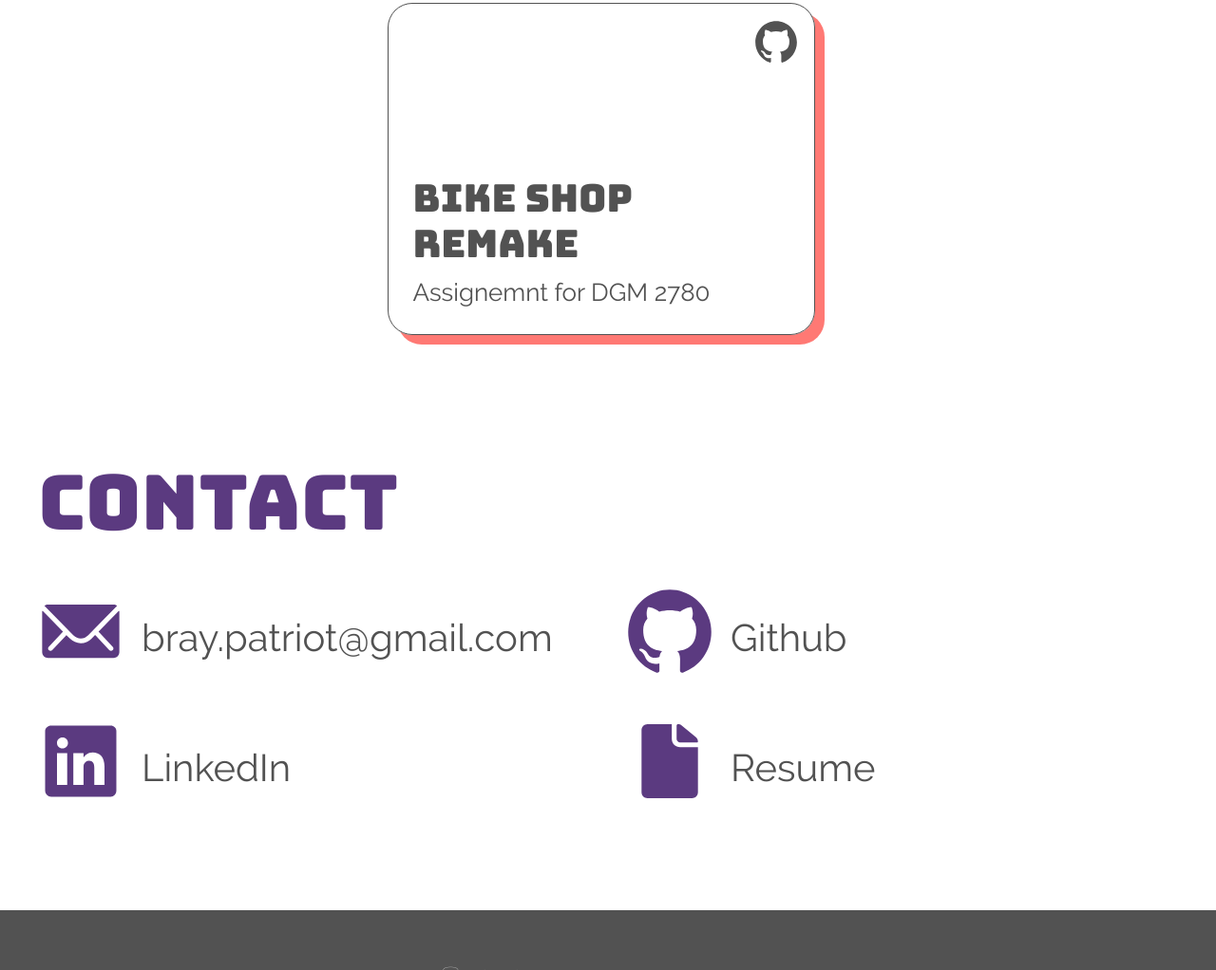
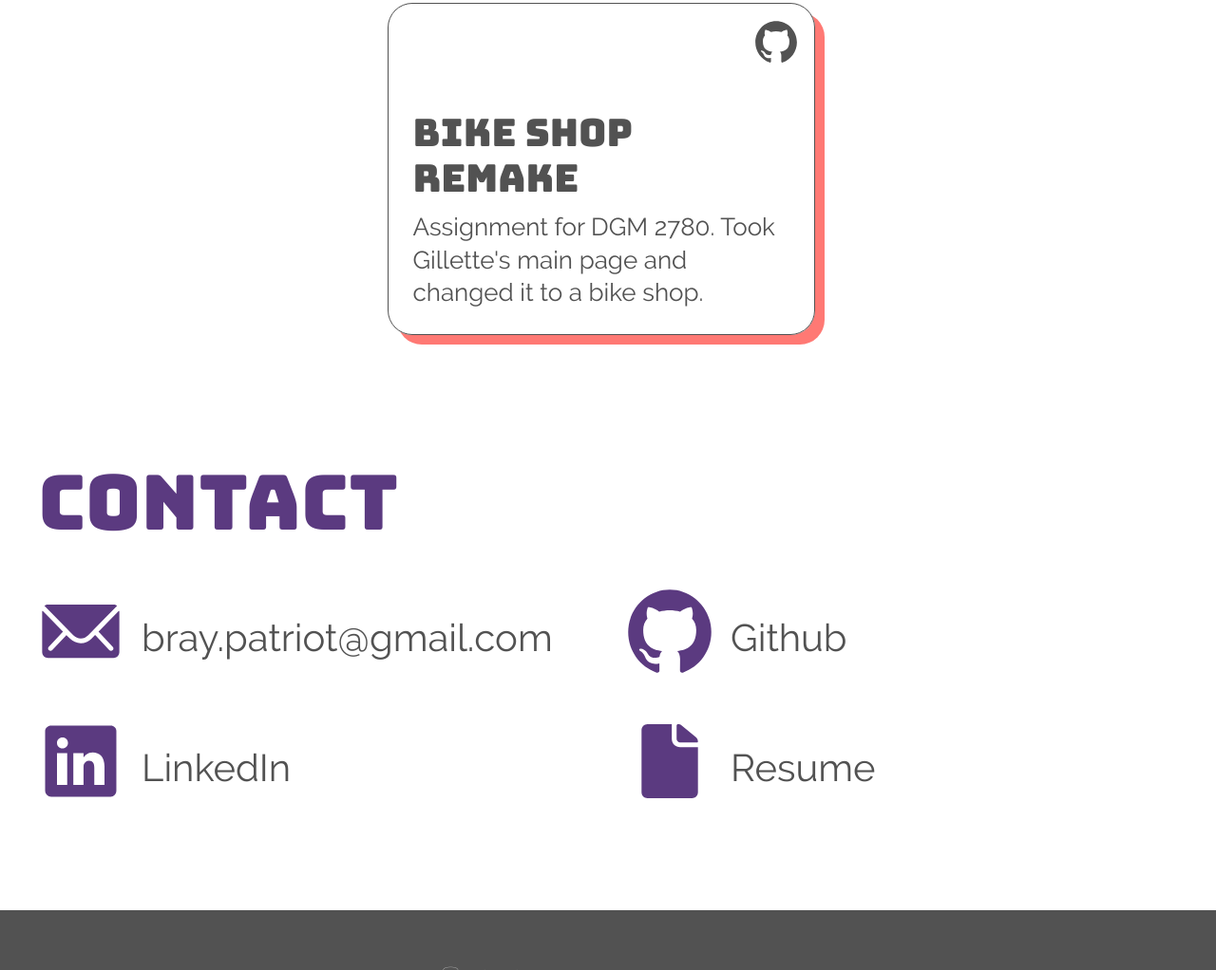
Before and after one commit to bingland/PersonalSite, a plain HTML site: page index.html in a window 1280 px wide. Shown: the part 3413-4435 px from the top of the page at 95% size. Drawn offline with Linux system fonts and the light colour scheme.

Commit message:
Updated project description

```diff
--- a/index.html
+++ b/index.html
@@ -139,7 +139,7 @@
                             </div>
                             <div class="projectText">
                                 <h2 class="projectTitle">Bike Shop Remake</h2>
-                                <p class="projectDesc">Assignemnt for DGM 2780</p>
+                                <p class="projectDesc">Assignment for DGM 2780. Took Gillette's main page and changed it to a bike shop.</p>
                             </div>
                         </div>
                     </a>
```
